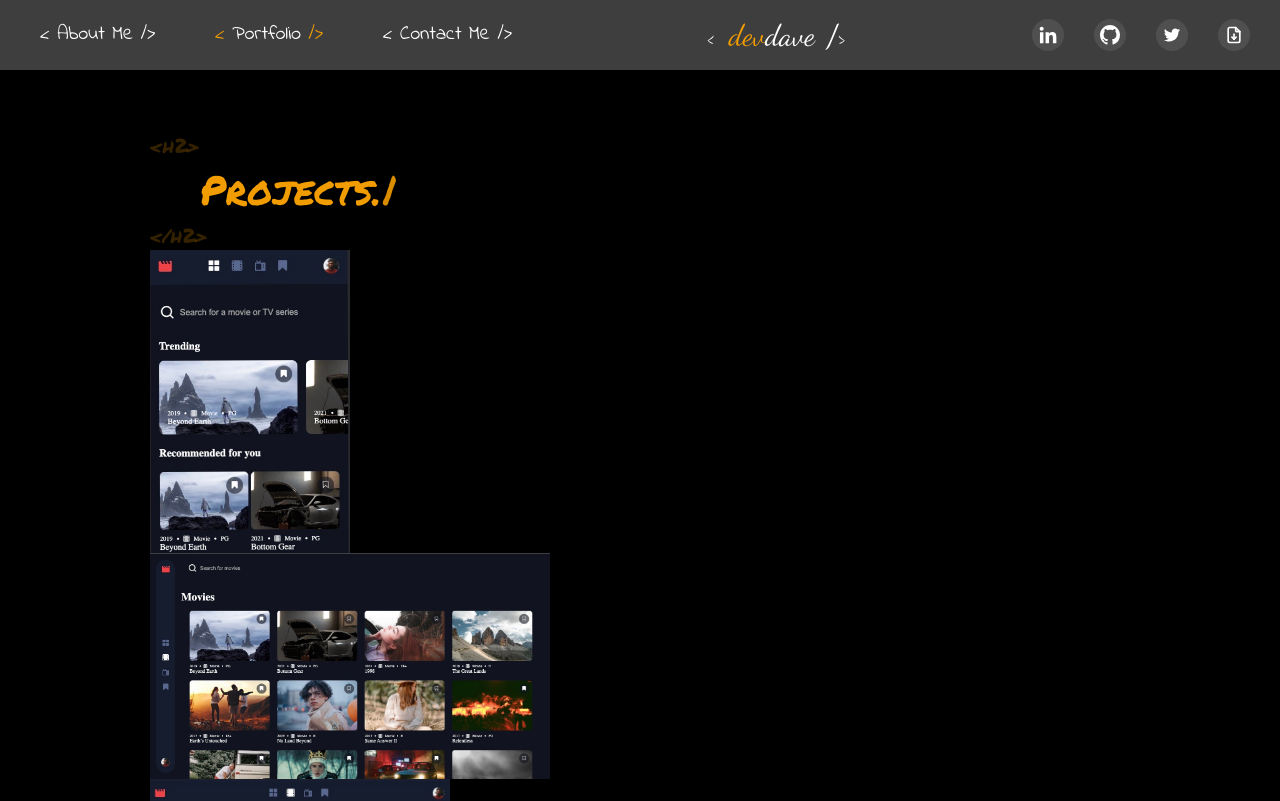
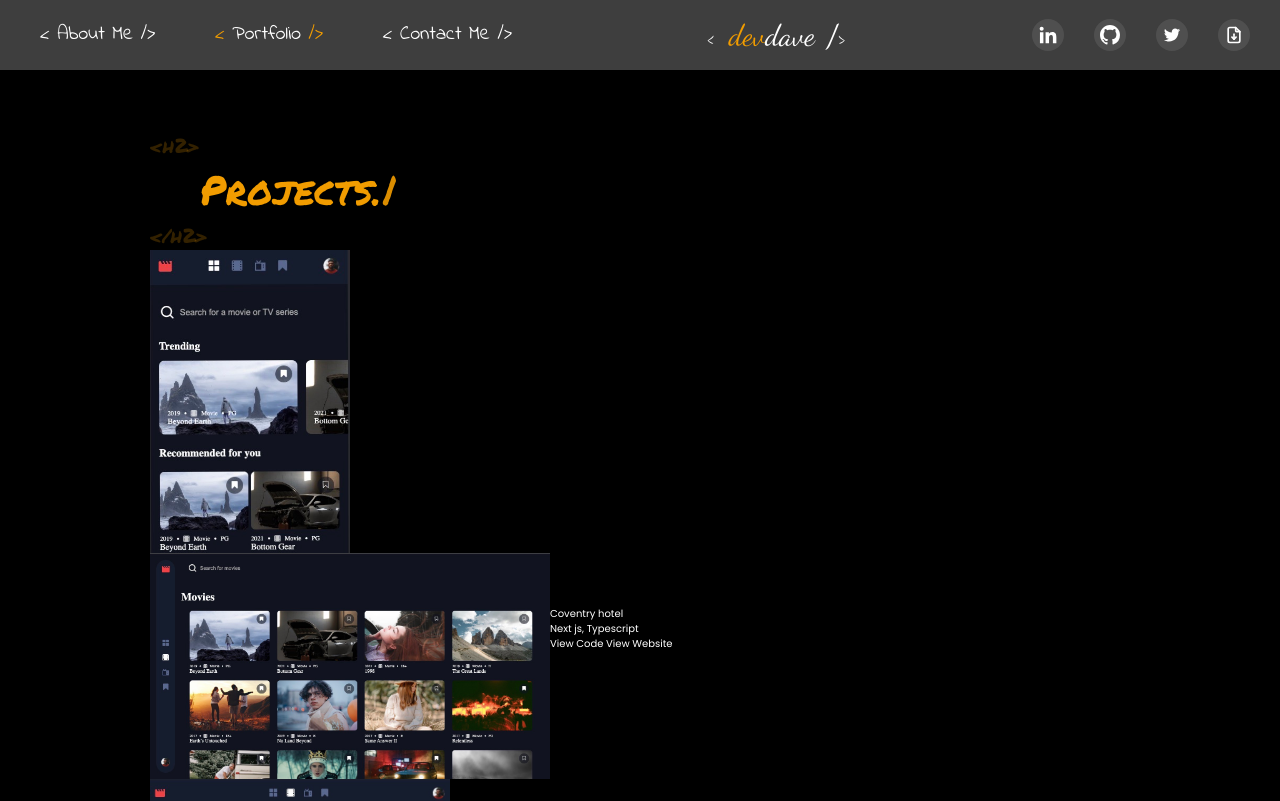
Before and after one commit to Davetech101/portfolio, a Next.js app: page /portfolio in a window 1280 px wide. Shown: the top 801 px of the page. Built offline with nearby package versions, Linux system fonts and the light colour scheme; a web font is replaced by a local one.

Commit message:
projects

```diff
--- a/components/Projects.jsx
+++ b/components/Projects.jsx
@@ -76,7 +76,7 @@ const Projects = () => {
 
       <div className="projects">
         {projects.map((project) => (
-          <div className="project" key={project.id}>
+          <div className="project flex items-center" key={project.id}>
             <div className="images">
               <Image
                 src={project.mobile}
--- a/styles/styledcomponents/StyledProjects.jsx
+++ b/styles/styledcomponents/StyledProjects.jsx
@@ -22,6 +22,10 @@ const StyledProjects = styled.div`
   h2 div {
     margin-left: 5rem;
   }
+
+  .project{
+
+  }
 `;
 
 export default StyledProjects;
```
